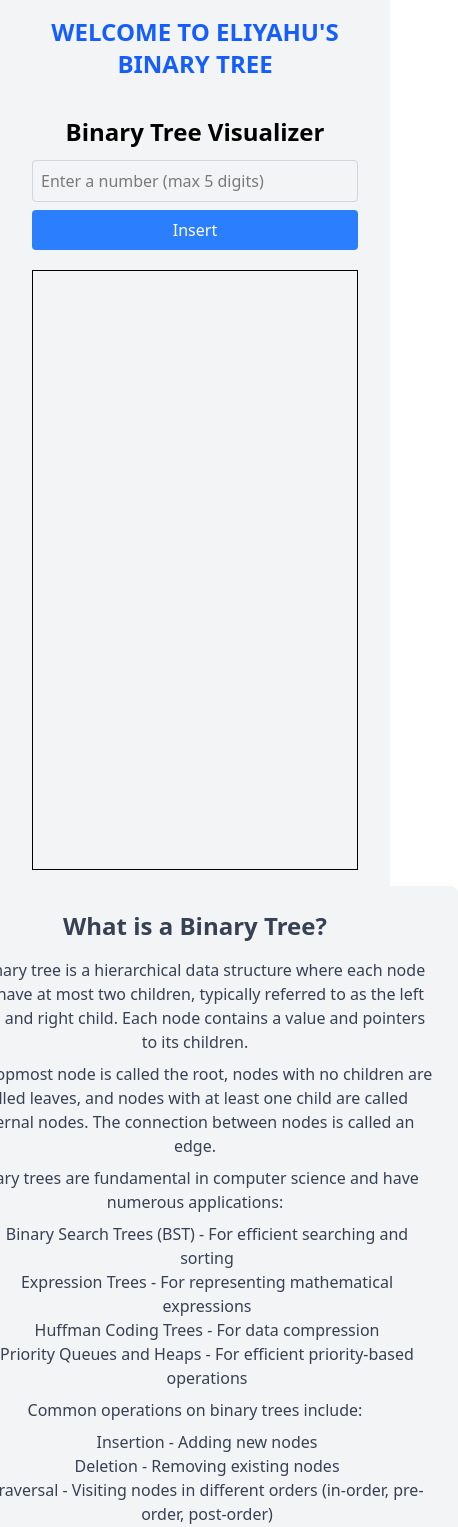
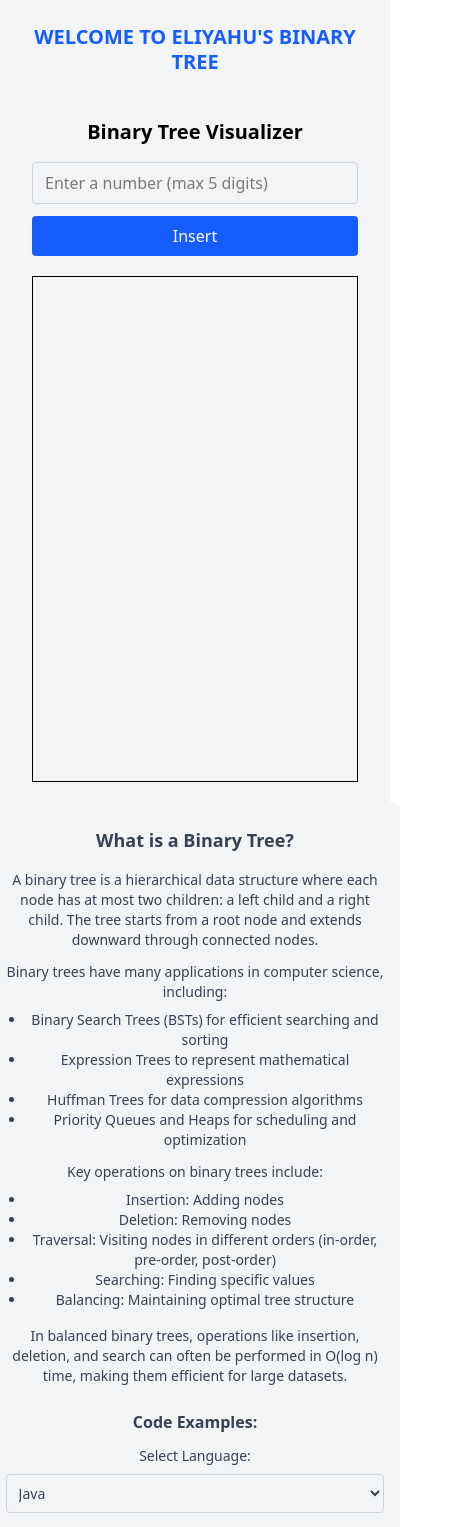
Before and after one commit to eliyahuri/binaryTreeExample, a React (Vite) app: page / in a window 390 px wide. Shown: the top 1527 px of the page, 458 px wide, since content can reach past the window. Built offline with nearby package versions, Linux system fonts and the light colour scheme.

Commit message:
enhance responsiveness and styling in App, BinaryTree, and WhatIs components for improved user experience

```diff
--- a/src/App.tsx
+++ b/src/App.tsx
@@ -3,16 +3,20 @@ import { WhatIsBinaryTree } from "./WhatIs";
 
 function App() {
   return (
-    <div className="min-h-screen bg-gray-100 flex flex-col items-center justify-center p-4 sm:p-6 md:p-8">
-      <h1 className="text-2xl sm:text-3xl md:text-4xl font-bold text-blue-600 mb-4 text-center">
+    <div className="min-h-screen bg-gray-100 flex flex-col items-center justify-center px-4 sm:px-6 md:px-8 py-6">
+      <h1 className="text-xl sm:text-2xl md:text-4xl font-bold text-blue-600 mb-6 text-center leading-tight">
         WELCOME TO ELIYAHU'S BINARY TREE
       </h1>
-      <BinaryTree />
-      <p className="text-base sm:text-lg md:text-xl text-gray-700 mt-4 text-center">
+
+      <div className="w-full max-w-sm sm:max-w-md md:max-w-lg">
+        <BinaryTree />
+      </div>
+
+      <p className="text-sm sm:text-base md:text-lg text-gray-700 mt-5 text-center leading-relaxed">
         <WhatIsBinaryTree />
       </p>
 
-      <footer className="mt-8 text-gray-500 text-sm sm:text-base md:text-lg text-center">
+      <footer className="mt-10 text-gray-500 text-xs sm:text-sm md:text-base text-center">
         &copy; Eliyahu Huri 2025
       </footer>
     </div>
--- a/src/BinaryTree.tsx
+++ b/src/BinaryTree.tsx
@@ -133,8 +133,10 @@ const BinaryTree: React.FC = () => {
 
   return (
     <div className="text-center mt-5 px-4">
-      <h1 className="text-2xl font-bold">Binary Tree Visualizer</h1>
-      <div className="flex flex-col sm:flex-row justify-center items-center gap-2 mt-3">
+      <h1 className="text-xl sm:text-2xl md:text-3xl font-bold mb-4">
+        Binary Tree Visualizer
+      </h1>
+      <div className="flex flex-col sm:flex-row justify-center items-center gap-3 mt-3">
         <input
           type="number"
           step="any"
@@ -142,21 +144,21 @@ const BinaryTree: React.FC = () => {
           onChange={(e) => setInputValue(e.target.value)}
           placeholder="Enter a number (max 5 digits)"
           maxLength={5}
-          className="border border-gray-300 rounded px-2 py-2 w-full sm:w-auto"
+          className="border border-gray-300 rounded px-3 py-2 w-full sm:w-60"
         />
         <button
           onClick={handleInsert}
-          className="px-4 py-2 bg-blue-500 text-white rounded w-full sm:w-auto"
+          className="px-5 py-2 bg-blue-600 text-white rounded w-full sm:w-auto hover:bg-blue-700 active:scale-95 transition-transform"
         >
           Insert
         </button>
       </div>
       <div className="overflow-x-auto mt-5">
         <svg
-          width="1000"
-          height="600"
+          width="100%"
+          height="60vh"
           viewBox={viewBox}
-          className="border border-black w-full"
+          className="border border-black"
         >
           {renderTree(tree)}
         </svg>
--- a/src/WhatIs.tsx
+++ b/src/WhatIs.tsx
@@ -186,54 +186,56 @@ tree.insert(3)`,
   };
 
   return (
-    <div className="p-6 bg-gray-100 rounded-lg shadow-md">
-      <h2 className="text-2xl font-bold mb-4">What is a Binary Tree?</h2>
-      <p className="mb-2">
-        A binary tree is a hierarchical data structure where each node can have
-        at most two children, typically referred to as the left child and right
-        child. Each node contains a value and pointers to its children.
+    // Use responsive padding and max-width
+    <div className="w-full max-w-3xl mx-auto px-4 py-6 bg-gray-100 rounded-lg shadow-md">
+      <h2 className="text-lg sm:text-xl md:text-2xl font-bold mb-4 text-center">
+        What is a Binary Tree?
+      </h2>
+      <p className="mb-3 text-gray-700 text-sm sm:text-base">
+        A binary tree is a hierarchical data structure where each node has at
+        most two children: a left child and a right child. The tree starts from
+        a root node and extends downward through connected nodes.
       </p>
-      <p className="mb-2">
-        The topmost node is called the root, nodes with no children are called
-        leaves, and nodes with at least one child are called internal nodes. The
-        connection between nodes is called an edge.
+      <p className="mb-2 text-gray-700 text-sm sm:text-base">
+        Binary trees have many applications in computer science, including:
       </p>
-      <p className="mb-2">
-        Binary trees are fundamental in computer science and have numerous
-        applications:
+      <ul className="list-disc ml-5 mb-3 text-gray-700 text-sm sm:text-base">
+        <li>Binary Search Trees (BSTs) for efficient searching and sorting</li>
+        <li>Expression Trees to represent mathematical expressions</li>
+        <li>Huffman Trees for data compression algorithms</li>
+        <li>Priority Queues and Heaps for scheduling and optimization</li>
+      </ul>
+      <p className="mb-2 text-gray-700 text-sm sm:text-base">
+        Key operations on binary trees include:
       </p>
-      <ul className="list-disc ml-6 mb-2">
-        <li>Binary Search Trees (BST) - For efficient searching and sorting</li>
-        <li>Expression Trees - For representing mathematical expressions</li>
-        <li>Huffman Coding Trees - For data compression</li>
+      <ul className="list-disc ml-5 mb-4 text-gray-700 text-sm sm:text-base">
+        <li>Insertion: Adding nodes</li>
+        <li>Deletion: Removing nodes</li>
         <li>
-          Priority Queues and Heaps - For efficient priority-based operations
-        </li>
-      </ul>
-      <p className="mb-2">Common operations on binary trees include:</p>
-      <ul className="list-disc ml-6 mb-2">
-        <li>Insertion - Adding new nodes</li>
-        <li>Deletion - Removing existing nodes</li>
-        <li>
-          Traversal - Visiting nodes in different orders (in-order, pre-order,
+          Traversal: Visiting nodes in different orders (in-order, pre-order,
           post-order)
         </li>
-        <li>Searching - Finding specific values</li>
-        <li>Balancing - Maintaining optimal tree structure</li>
+        <li>Searching: Finding specific values</li>
+        <li>Balancing: Maintaining optimal tree structure</li>
       </ul>
-      <p className="mb-4">
-        The efficiency of binary tree operations typically depends on the tree's
-        height. In a balanced binary tree, most operations have a time
-        complexity of O(log n), making them highly efficient for large datasets.
+      <p className="mb-6 text-gray-700 text-sm sm:text-base">
+        In balanced binary trees, operations like insertion, deletion, and
+        search can often be performed in O(log n) time, making them efficient
+        for large datasets.
       </p>
-      <h3 className="text-xl font-semibold mb-2">Examples:</h3>
+      <h3 className="text-base sm:text-lg md:text-xl font-semibold mb-3">
+        Code Examples:
+      </h3>
       <div className="mb-4">
-        <label htmlFor="language" className="block mb-2 font-semibold">
+        <label
+          htmlFor="language"
+          className="block mb-2 font-medium text-sm sm:text-base"
+        >
           Select Language:
         </label>
         <select
           id="language"
-          className="p-2 bg-white border rounded"
+          className="p-2 border border-gray-300 rounded w-full sm:w-64 text-sm"
           value={selectedLanguage}
           onChange={(e) =>
             setSelectedLanguage(
@@ -253,8 +255,8 @@ tree.insert(3)`,
           <option value="Python">Python</option>
         </select>
       </div>
-      <div className="mb-4">
-        <pre className="bg-gray-200 p-2 rounded">
+      <div className="mb-2 overflow-x-auto">
+        <pre className="bg-gray-900 text-green-300 p-4 rounded text-xs sm:text-sm md:text-base overflow-x-auto">
           <code>{examples[selectedLanguage]}</code>
         </pre>
       </div>
```
